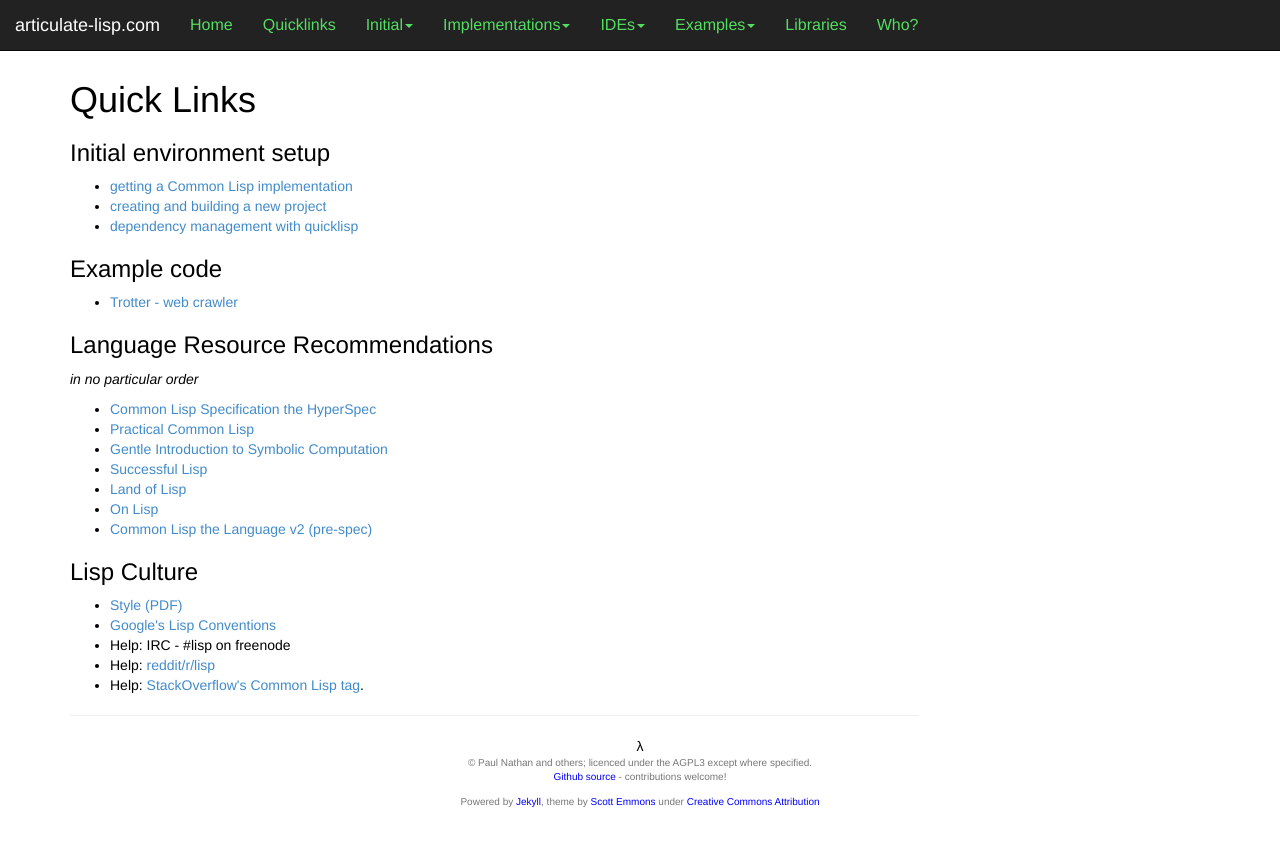
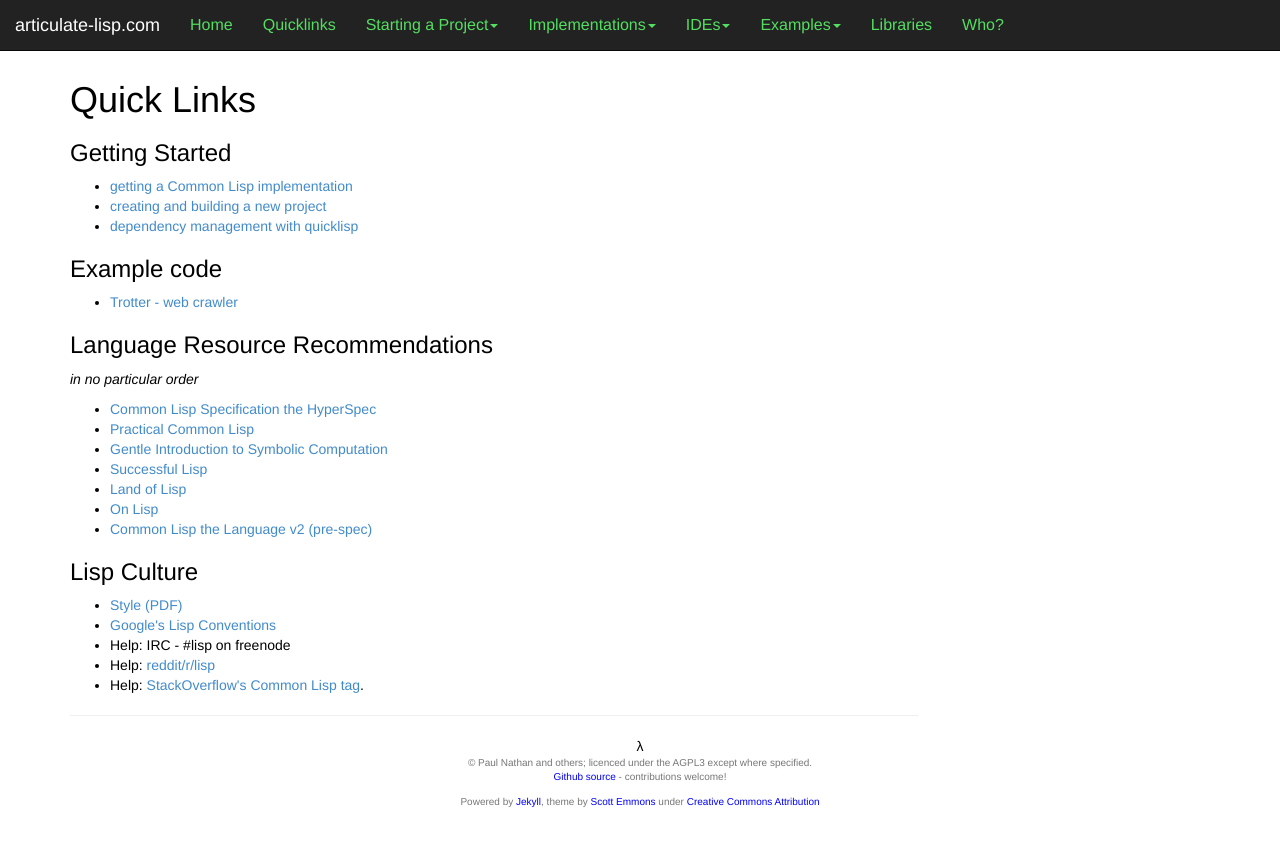
Before and after one commit to articulate-common-lisp/articulate-common-lisp.github.io, a Jekyll site: the page built from quicklinks.html, in a window 1280 px wide. Shown: the top 846 px of the page. Built offline with Jekyll 4.4.1, drawn with Linux system fonts in a browser that asks for light colours; Markdown is read by kramdown in place of the engine named in the settings.

Commit message:
Move initial to project namespace

```diff
--- a/_data/nav.yml
+++ b/_data/nav.yml
@@ -4,8 +4,8 @@
 - title: "Quicklinks"
   href: "/quicklinks.html"
 
-- title: "Initial"
-  href: "/initial"
+- title: "Starting a Project"
+  href: "/project"
   subcategories:
     - subtitle: "New Project"
       subhref: "/new-project.html"
--- a/index.html
+++ b/index.html
@@ -28,8 +28,8 @@
 <ul>
   <li>Set up your <a href="implementations/summary.html">implementation</a>.</li>
   <li>Set up <a href="quicklisp.html">Quicklisp</a>.</li>
-  <li>Write some <a href="initial/abcs.html">Lisp</a>.</li>
-  <li>Check out the new project <a href="initial/new-project.html">tutorial</a></li>
+  <li>Write some <a href="project/abcs.html">Lisp</a>.</li>
+  <li>Check out the new project <a href="project/new-project.html">tutorial</a></li>
   <li>Look up our <a href="examples/trotter.html">Trotter</a>, a web spider.</li>
   <li>Keep our <a href="quicklinks.html">Quick Links</a> bookmarked.</li>
 </ul>
--- a/quicklinks.html
+++ b/quicklinks.html
@@ -5,10 +5,10 @@
 <header>
   <h1 class="title">Quick Links</h1>
 </header>
-<h3 id="initial-environment-setup">Initial environment setup</h3>
+<h3>Getting Started</h3>
 <ul>
   <li><a href="implementations/summary.html">getting a Common Lisp implementation</a></li>
-  <li><a href="initial/new-project.html">creating and building a new project</a></li>
+  <li><a href="project/new-project.html">creating and building a new project</a></li>
   <li><a href="quicklisp.html">dependency management with quicklisp</a></li>
 </ul>
 <h3 id="example-code">Example code</h3>
```
Also changed, not shown: project/abcs.html (renamed from initial/abcs.html), project/basic-project.html (renamed from initial/basic-project.html), project/new-project.html (renamed from initial/new-project.html).
